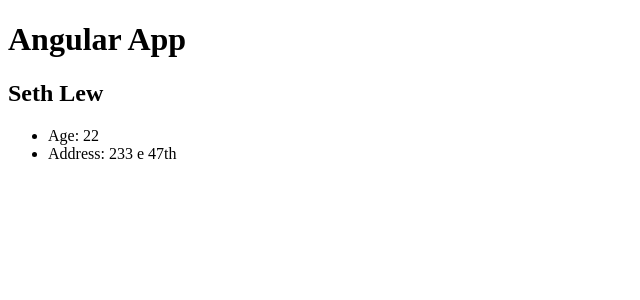
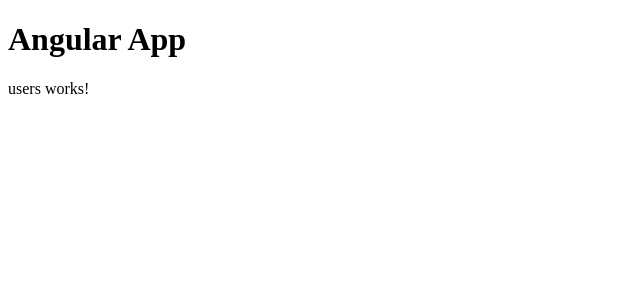
Before and after one commit to sethlewandowski/udemyTraversyMern, an Angular app: page / in a window 1280 px wide. Shown: the top 300 px of the page, without its empty margins (0-640 px from the left). Built offline with nearby package versions, Linux system fonts and the light colour scheme.

Commit message:
Section 3: Lesson 16

```diff
--- a/src/app/app.component.html
+++ b/src/app/app.component.html
@@ -1,2 +1,2 @@
 <h1>Angular App</h1>
-<app-user></app-user>
+<app-users></app-users>
--- a/src/app/app.module.ts
+++ b/src/app/app.module.ts
@@ -3,11 +3,13 @@
 
 import { AppComponent } from './app.component';
 import { UserComponent } from './components/user/user.component';
+import { UsersComponent } from './components/users/users.component';
 
 @NgModule({
   declarations: [
     AppComponent,
-    UserComponent
+    UserComponent,
+    UsersComponent
   ],
   imports: [
     BrowserModule
--- a/src/app/components/user/user.component.ts
+++ b/src/app/components/user/user.component.ts
@@ -1,4 +1,4 @@
-import { Component } from '@angular/core'
+import { Component, OnInit } from '@angular/core'
 
 import { User } from '../../models/User'
 
@@ -8,10 +8,13 @@
     styleUrls: ['./user.component.css']
 })
 
-export class UserComponent {
-    user: User; // points to user interface
+export class UserComponent implements OnInit {
+    user!: User; // ! means user isn't initalized in constructor
 
     constructor() {
+    }
+
+    ngOnInit() {
         this.user = {
             firstName: 'Seth',
             lastName: 'Lew',
--- /dev/null
+++ b/src/app/components/users/users.component.html
@@ -0,0 +1 @@
+<p>users works!</p>
--- /dev/null
+++ b/src/app/components/users/users.component.ts
@@ -0,0 +1,17 @@
+import { Component, OnInit } from '@angular/core';
+
+@Component({
+  selector: 'app-users',
+  templateUrl: './users.component.html',
+  styleUrls: ['./users.component.css']
+})
+export class UsersComponent implements OnInit {
+
+  constructor() { }
+
+  ngOnInit(): void {
+    // this is where you do ajax calls to fill props
+    console.log('init...')
+  }
+
+}
```
Also changed, not shown: src/app/components/users/users.component.css (added).
